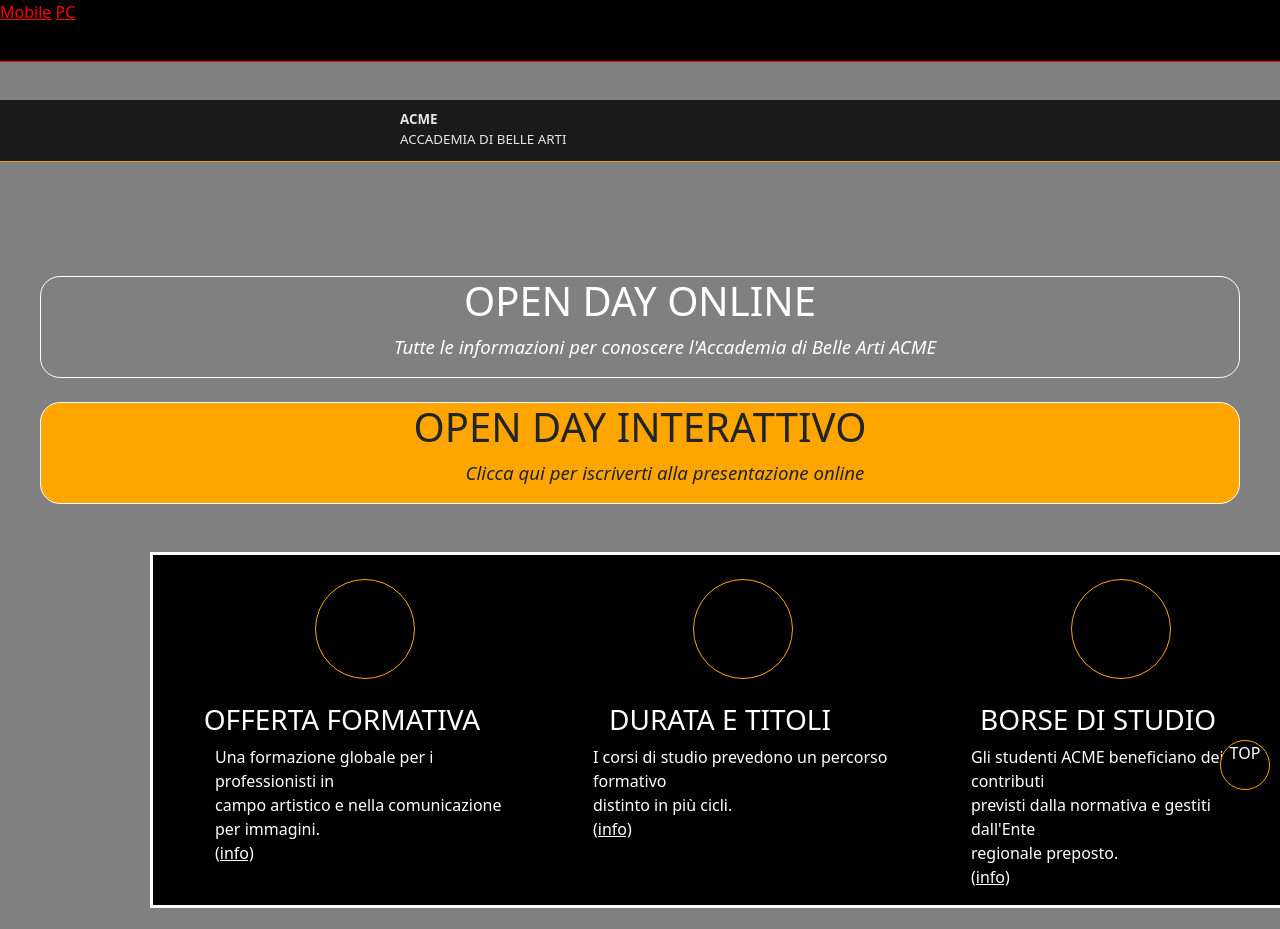
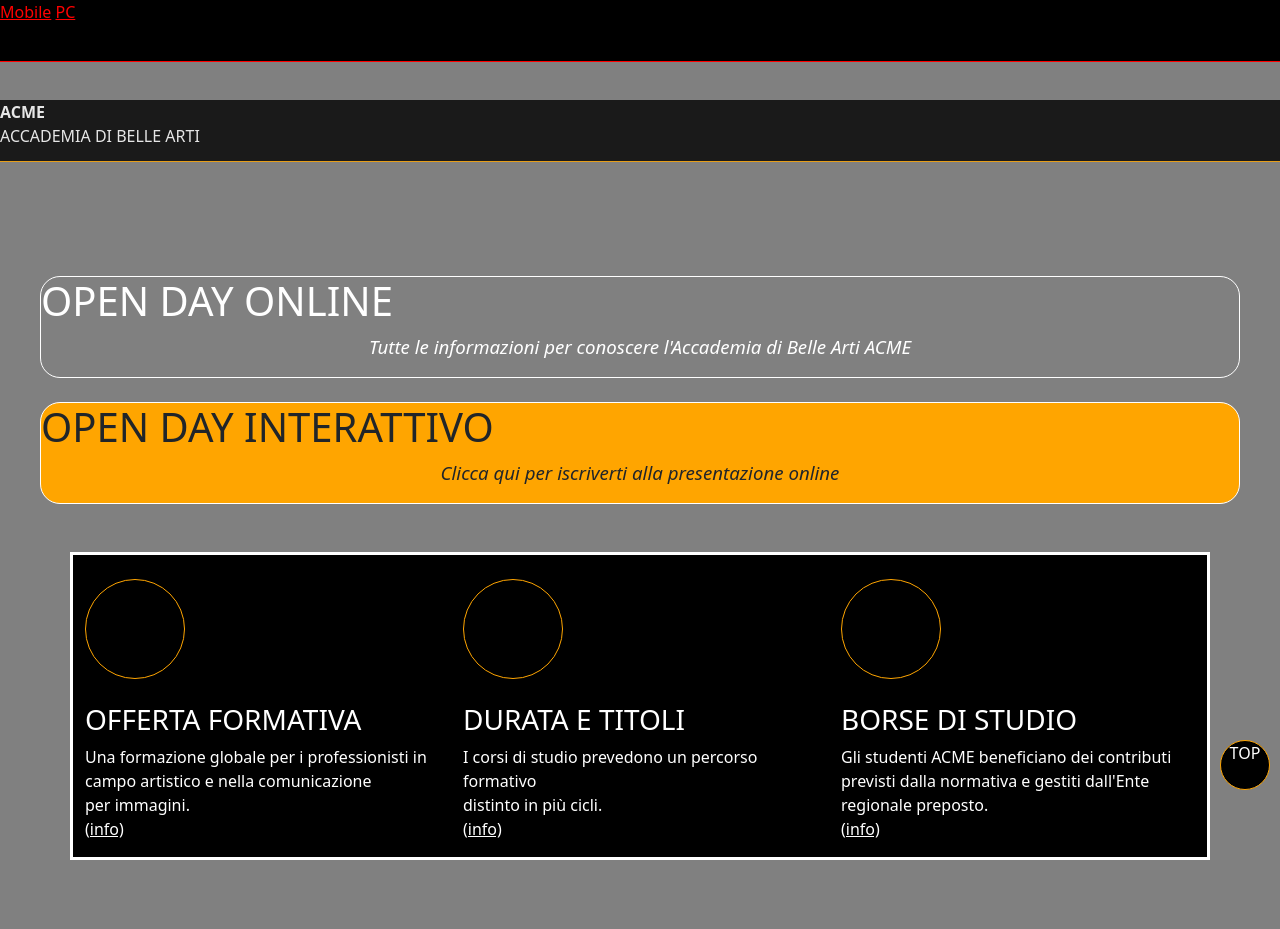
Before and after one commit to MonicaPiemontesi/Sito-ACME, a plain HTML site: page index.html in a window 1280 px wide. Shown: the top 929 px of the page. Drawn offline with nearby package versions, Linux system fonts and the light colour scheme.

Commit message:
Update index.html

```diff
--- a/index.html
+++ b/index.html
@@ -5,8 +5,6 @@
   <title>Titolo della pagina</title>
 </head>
 
-
-<link href="sito.css" rel="stylesheet">
 
 <body style="margin:0px; background-color:grey">
 
@@ -26,14 +24,14 @@
   <br>
   <br>
   <br>
-    <div style="border:1px solid white; max-width: 1200px; margin: auto; color:white; border-radius:20px;">
-    <h1 class="titoletti" style="text-align:center;">OPEN DAY ONLINE</h1>
+    <div style="border:1px solid white; max-width: 1200px; margin: auto; color:white; border-radius:20px; text:center">
+    <h1 class="titoletti">OPEN DAY ONLINE</h1>
     <p class="paragrafetti" style="text-align:center; font-size:14pt; font-style:italic">Tutte le informazioni per conoscere l'Accademia di Belle Arti ACME</p>
 
   </div>
   <br>
     <div style="border:1px solid white; max-width: 1200px; margin: auto; background-color: orange; color: dark; border-radius:20px">
-    <h1 class="titoletti" style="text-align:center;">OPEN DAY INTERATTIVO</h1>
+    <h1 class="titoletti">OPEN DAY INTERATTIVO</h1>
     <p class="paragrafetti" style="text-align:center; font-size:14pt; font-style:italic">Clicca qui per iscriverti alla presentazione online</p>
     </div>
 
@@ -42,29 +40,29 @@
   <script src="https://cdn.jsdelivr.net/npm/bootstrap@5.1.3/dist/js/bootstrap.bundle.min.js"></script>
 </head>
 
-  <div class="container mt-5" style="border:3px solid white; background-color:black; color:white; margin-left:150px">
+  <div class="container mt-5" style="border:3px solid white; background-color:black; color:white;">
     <div class="row">
       <div class="col-sm-4">
         <br>
-        <div class="cerchio" style="border:1px solid orange; width:100px; height:100px; background-color:black; border-radius: 100%; margin-left:150px"></div>
+        <div class="cerchio" style="border:1px solid orange; width:100px; height:100px; background-color:black; border-radius: 100%; float:"></div>
         <br>
-        <h3 class="titoletti" style="text-align:center;">OFFERTA FORMATIVA</h3>
-        <p class="paragrafetti" style="margin-left:50px">Una formazione globale per i professionisti in <br> campo  artistico e nella comunicazione <br> per immagini. <br> <ins>(info)</ins></p>
+        <h3 class="titoletti">OFFERTA FORMATIVA</h3>
+        <p class="paragrafetti">Una formazione globale per i professionisti in <br> campo  artistico e nella comunicazione <br> per immagini. <br> <ins>(info)</ins></p>
         </div>
       <div class="col-sm-4">
         <br>
-         <div class="cerchio" style="border:1px solid orange; width:100px; height:100px; background-color:black; border-radius: 100%; margin-left:150px"></div>
+         <div class="cerchio" style="border:1px solid orange; width:100px; height:100px; background-color:black; border-radius: 100%; float:"></div>
         <br>
-        <h3 class="titoletti" style="text-align:center;">DURATA E TITOLI</h3>
-        <p class="paragrafetti" style="margin-left:50px">I corsi di studio prevedono un percorso formativo <br> distinto in più cicli. <br><ins>(info)</ins></p>
+        <h3 class="titoletti">DURATA E TITOLI</h3>
+        <p class="paragrafetti">I corsi di studio prevedono un percorso formativo <br> distinto in più cicli. <br><ins>(info)</ins></p>
       </div>
 
       <div class="col-sm-4">
         <br>
-       <div class="cerchio" style="border:1px solid orange; width:100px; height:100px; background-color:black; border-radius: 100%; margin-left:150px"></div>
+       <div class="cerchio" style="border:1px solid orange; width:100px; height:100px; background-color:black; border-radius: 100%; float:"></div>
         <br>
-        <h3 class="titoletti" style="text-align:center;">BORSE DI STUDIO</h3>
-        <p class="paragrafetti" style="margin-left:50px">Gli studenti ACME beneficiano dei contributi <br> previsti dalla normativa e gestiti dall'Ente <br> regionale preposto. <br> <ins>(info)</ins></p>
+        <h3 class="titoletti">BORSE DI STUDIO</h3>
+        <p class="paragrafetti">Gli studenti ACME beneficiano dei contributi <br> previsti dalla normativa e gestiti dall'Ente <br> regionale preposto. <br> <ins>(info)</ins></p>
        </div>
     </div>
   </div>
@@ -79,13 +77,13 @@
       <div class="col-sm-6">
         <br>
         <br>
-        <h4 id="creatività" style="margin-left:50px"> LA CREATIVITÀ È LA TUA PROFESSIONE</h4>
+        <h4 id="creatività"> LA CREATIVITÀ È LA TUA PROFESSIONE</h4>
         <br>
         <br>
         <div class="container mt-1" style="border:3px solid white; height:60px; width:500px;"> <h1 id="welcome" style="color:orange">WELCOME TO ACME<h1></div>
            <br>
            <br>
-           <p class="paragrafo2"style="margin-left:50px">Accademia di Belle Arti ACME di Novara è un'istituzione di Alta <br> Formazione Artistica che rilascia titoli accademici di I e II livello.<br><ins>(info)</ins></p>
+           <p class="paragrafo2">Accademia di Belle Arti ACME di Novara è un'istituzione di Alta <br> Formazione Artistica che rilascia titoli accademici di I e II livello.<br><ins>(info)</ins></p>
           </div>
         <div class="col-sm-3">
           <br>
@@ -96,7 +94,6 @@
 
 
 
-
 </body>
 
 </html>
```
